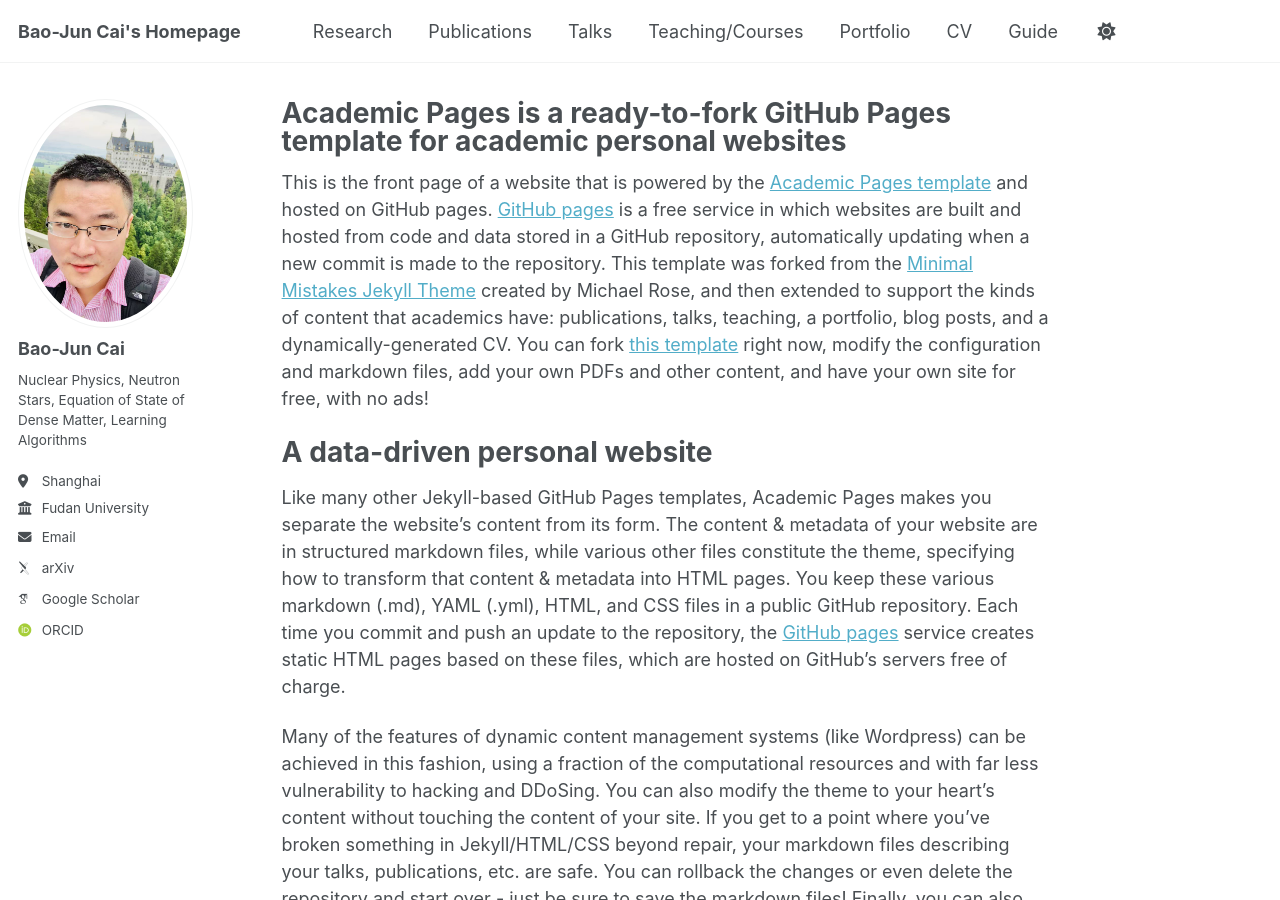
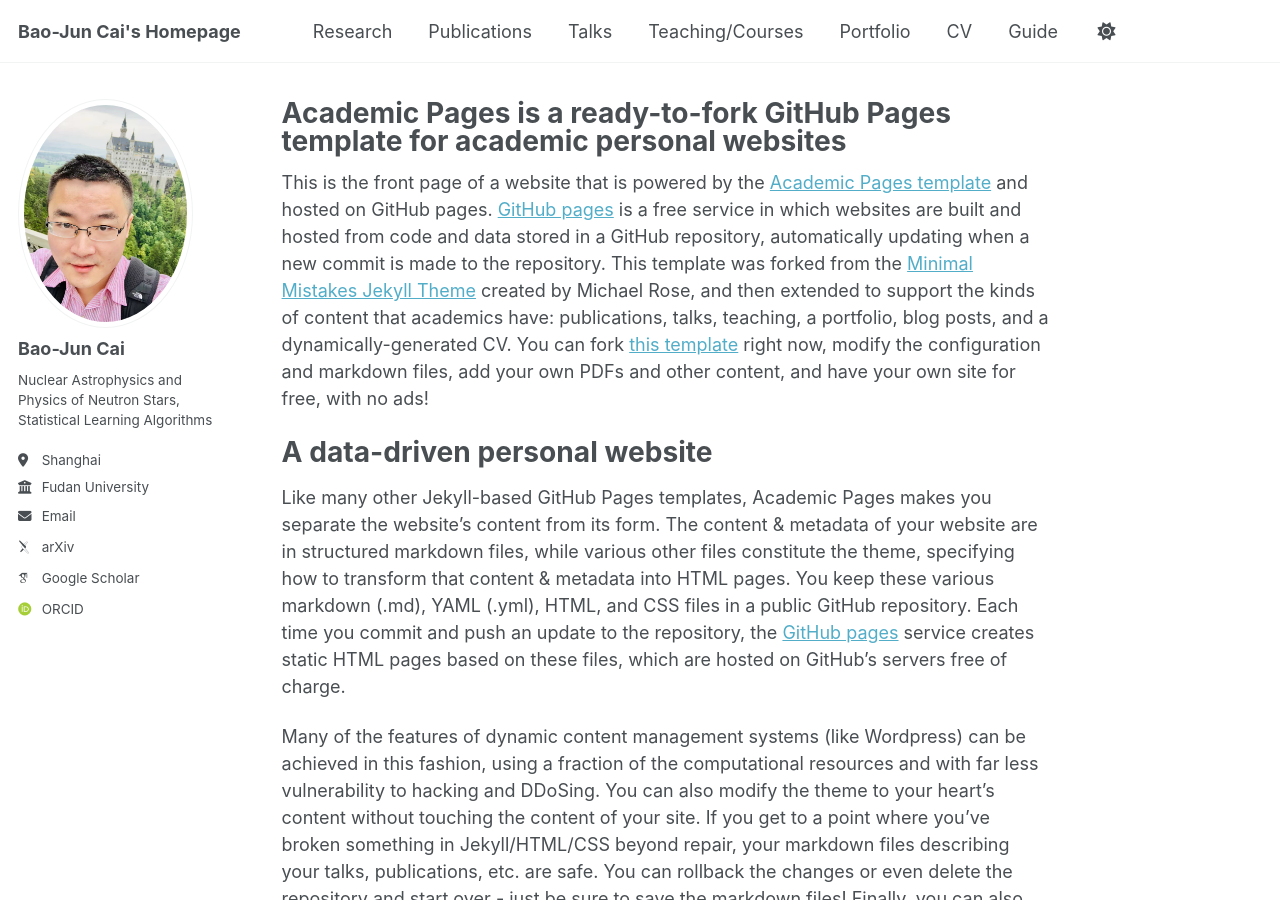
Before and after one commit to bjcai-phys/bjcai-phys.github.io, a Jekyll site: the page built from _pages/about.md, in a window 1280 px wide and 900 px high. Built offline with Jekyll 4.4.1, drawn with Linux system fonts in a browser that asks for light colours; some web fonts are replaced.

Commit message:
Update _config.yml

```diff
--- a/_config.yml
+++ b/_config.yml
@@ -26,7 +26,7 @@ author:
   avatar           : "me.jpg"
   name             : "Bao-Jun Cai"
   pronouns         : # example: "she/her"
-  bio              : "Nuclear Physics, Neutron Stars, Equation of State of Dense Matter, Learning Algorithms"
+  bio              : "Nuclear Astrophysics and Physics of Neutron Stars, Statistical Learning Algorithms"
   location         : "Shanghai"
   employer         : "Fudan University"
   uri              : # URL
```
